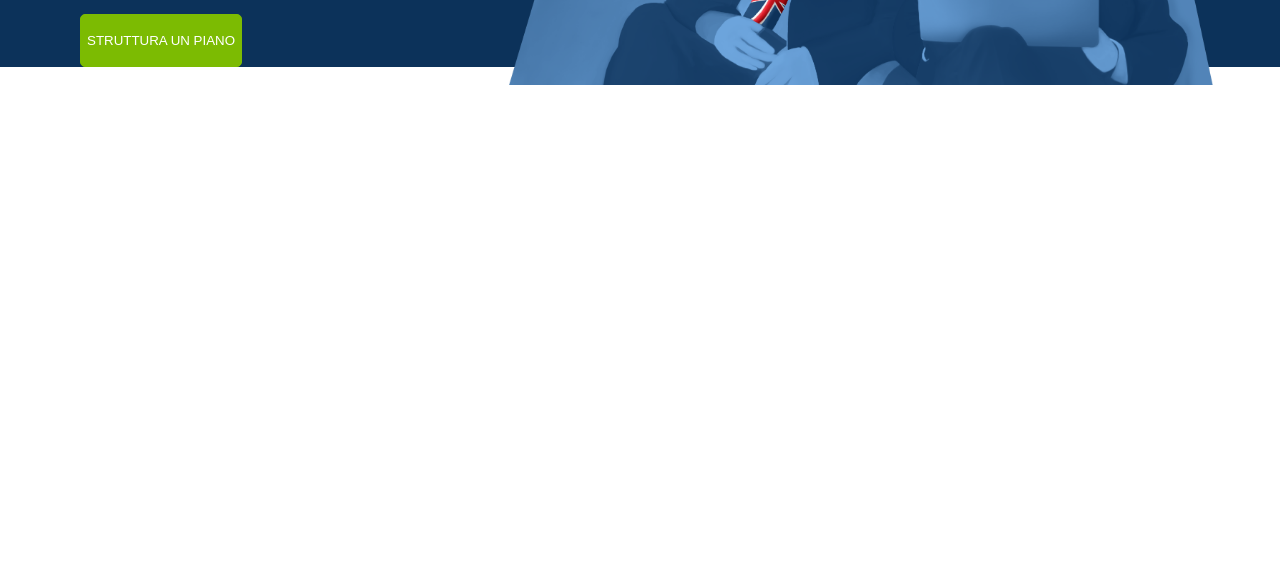
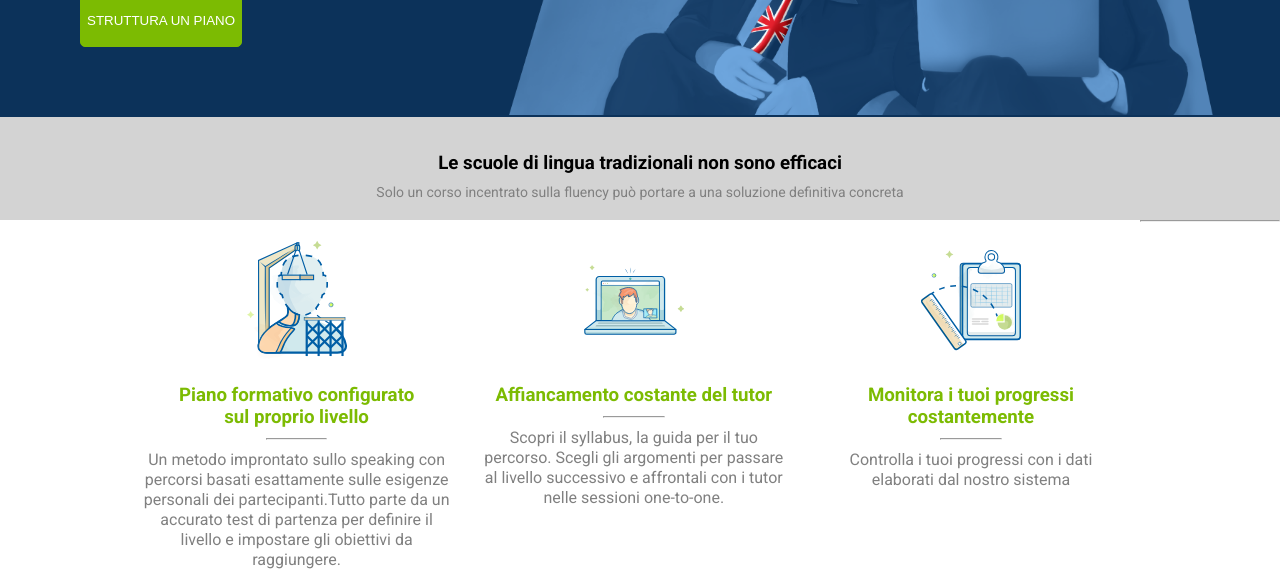
Before and after one commit to ser911/htmlcss-fluentify, a plain HTML site: page index.html in a window 1280 px wide. Shown: the part 306-876 px from the top of the page. Before the commit the page ends 800 px from the top, so only its background shows below. Drawn offline with Linux system fonts and the light colour scheme.

Commit message:
Upper-main

```diff
--- a/css/style.css
+++ b/css/style.css
@@ -15,8 +15,6 @@ body{
 header{
   margin-top: 10px;
   background-color: #0C325A;
-  /* height: 600px; */
-
 }
 
 #header-wrapper{
@@ -35,7 +33,6 @@ display: inline-block;
 
 .main-nav ul li{
   display: inline-block;
-
 }
 
 .main-nav ul li a{
@@ -51,6 +48,7 @@ display: inline-block;
 
 .side-nav{
   display: inline-block;
+  margin-bottom: 100px;
 }
 
 .side-nav ul li {
@@ -68,7 +66,6 @@ display: inline-block;
   margin-right: 5px;
 }
 
-
 #button-1{
   border: 1px solid #FFFFFF;
   border-radius: 5px;
@@ -82,7 +79,8 @@ display: inline-block;
 }
 
 #header-hero{
-/* height: 600px; */
+height: auto;
+margin-top: 90px;
 }
 
 .hero-1, .hero-2, h1{
@@ -91,7 +89,8 @@ display: inline-block;
 
 .hero-1{
 margin-left: 80px;
-
+position: relative;
+bottom: 70px;
 }
 
 h1{
@@ -115,10 +114,82 @@ font-size: 40px;
 .hero-2{
   width: 55%;
   position: relative;
-  top: 40px;
-
+  top: 30px;
 }
 
 .hero-2 > img{
 width: 100%;
+position: absolute;
+bottom: 10px;
 }
+
+.upper-main{
+  height: auto;
+  background-color: #D3D3D3;
+  text-align: center;
+  vertical-align: middle;
+}
+
+.upper-main > h3{
+padding-top: 35px;
+margin-bottom: 10px;
+}
+
+.upper-main > h4{
+padding-bottom: 20px;
+color: #808080;
+font-size: 14px;
+font-weight: 200;
+}
+
+/* #column-layout::after{
+  clear: both;
+  content: "";
+  display:block;
+} */
+
+/* COLUMNS LAYOUT */
+
+.columns{
+  width: 80%;
+  margin: 0 auto;
+}
+
+.col-left, .col-center, .col-right{
+  float: left;
+  width: 30%;
+  margin-right: 15px;
+  margin-left: 15px;
+    text-align: center;
+  }
+
+.col-left{
+text-align: center;
+}
+
+.col-left > img, .col-center > img, .col-right > img{
+  width: 100px;
+  height: 140px;
+  padding-top: 20px;
+  margin-left: auto;
+  margin-right: auto;
+}
+
+.col-left > h3, .col-center > h3, .col-right > h3{
+  color: #7CBB02;
+  padding-top: 20px;
+}
+
+.col-left > hr, .col-center > hr, .col-right > hr{
+  width: 20%;
+  margin: 10px auto;
+}
+
+.col-left > p, .col-center > p, .col-right > p{
+  color: #808080;
+  line-height: 20px;
+
+}
+.col-left, .col-center, .col-right{
+
+}
--- a/index.html
+++ b/index.html
@@ -7,6 +7,7 @@
 <link href="https://fonts.googleapis.com/css2?family=Roboto:wght@400;500;700&display=swap" rel="stylesheet">
     <link rel="stylesheet" href="css/style.css">
   </head>
+
   <body>
   <header>
     <section id="header-wrapper">
@@ -36,13 +37,40 @@
         <img src="img/background-header.png">
       </div>
     </section>
+  </header>
+  <main>
+    <div class="upper-main">
+      <h3>Le scuole di lingua tradizionali non sono efficaci</h3>
+      <h4>Solo un corso incentrato sulla fluency può portare a una soluzione definitiva concreta</h4>
+    </div>
+    <div id="column-layout">
+      <div class="columns">
+        <div class="col-left">
+          <img src="icons/profile.svg">
+          <h3>Piano formativo configurato <br> sul proprio livello</h3>
+          <hr>
+          <p>Un metodo improntato sullo speaking con percorsi basati esattamente sulle esigenze personali dei partecipanti.Tutto parte da un accurato test di partenza per definire il livello e impostare gli obiettivi da raggiungere.</p>
+        </div>
+        <div class="col-center">
+          <img src="icons/computer.svg">
+          <h3>Affiancamento costante del tutor</h3>
+          <hr>
+          <p>Scopri il syllabus, la guida per il tuo percorso. Scegli gli argomenti per passare al livello successivo e affrontali con i tutor nelle sessioni one-to-one.</p>
+        </div>
+        <div class="col-right">
+          <img src="icons/doc.svg">
+          <h3>Monitora i tuoi progressi costantemente</h3>
+          <hr>
+          <p>Controlla i tuoi progressi con i dati elaborati dal nostro sistema</p>
+        </div>
+
+      </div>
+
+    </div>
 
 
-
-    </header>
-    <main>
-
   </main>
+  <hr>
 
 </body>
 </html>
```
Lines whose indentation alone changed are shown as unchanged.
